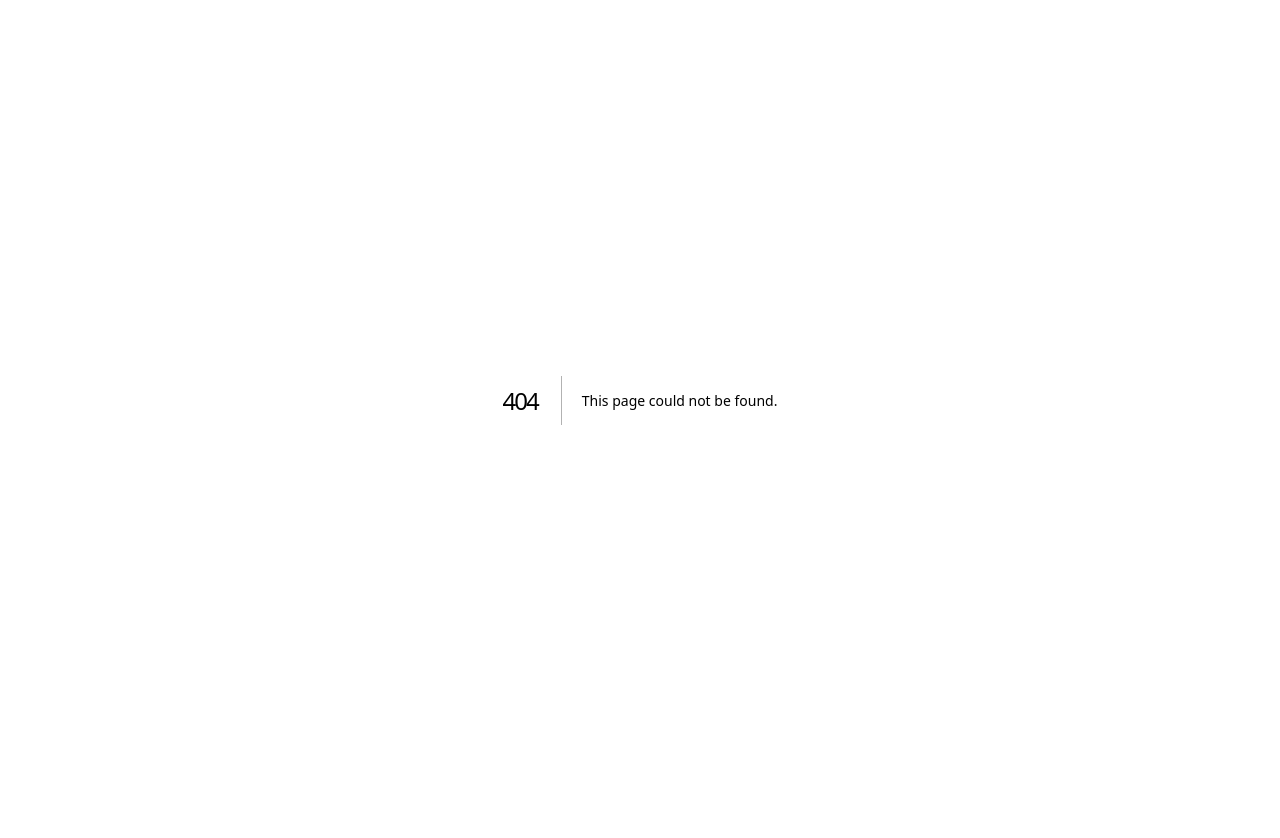
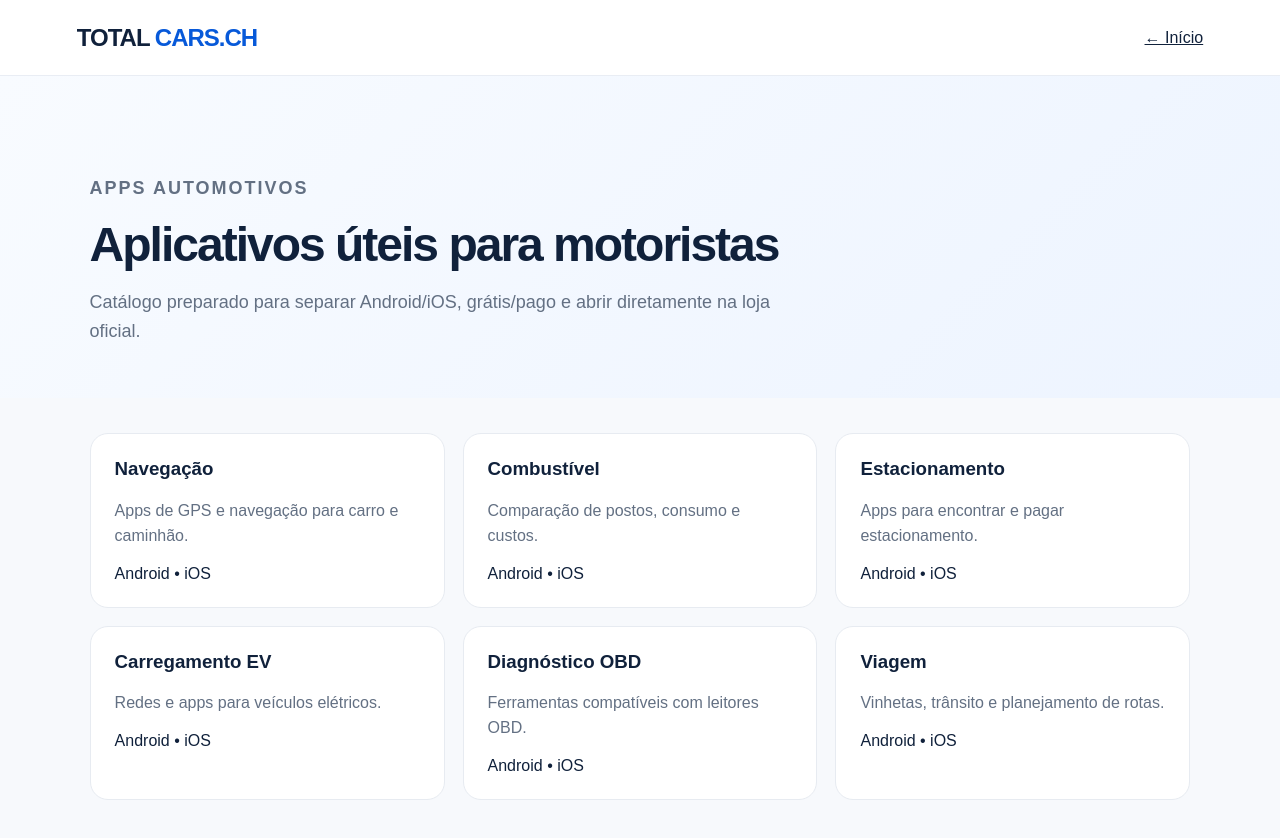
Before and after one commit to ricardobrojek-collab/Total-cars-, a Next.js app: page /apps in a window 1280 px wide. Before the commit this address had no page. Shown: the top 838 px of the page. Before the commit the page ends 800 px from the top, so only its background shows below. Built offline with nearby package versions, Linux system fonts and the light colour scheme.

Commit message:
Add apps module

```diff
--- /dev/null
+++ b/app/apps/page.js
@@ -0,0 +1 @@
+const apps=[["Navegação","Apps de GPS e navegação para carro e caminhão."],["Combustível","Comparação de postos, consumo e custos."],["Estacionamento","Apps para encontrar e pagar estacionamento."],["Carregamento EV","Redes e apps para veículos elétricos."],["Diagnóstico OBD","Ferramentas compatíveis com leitores OBD."],["Viagem","Vinhetas, trânsito e planejamento de rotas."]];export default function Page(){return <main className="simplePage"><header className="top"><a className="brand brandLink" href="/">TOTAL <b>CARS</b><span>.CH</span></a><a href="/">← Início</a></header><section className="simpleHero"><p className="eyebrow">APPS AUTOMOTIVOS</p><h1>Aplicativos úteis para motoristas</h1><p>Catálogo preparado para separar Android/iOS, grátis/pago e abrir diretamente na loja oficial.</p></section><section className="cardsList">{apps.map(([a,b])=><article className="infoCard" key={a}><h3>{a}</h3><p>{b}</p><span className="storeBadges">Android • iOS</span></article>)}</section></main>}
```
